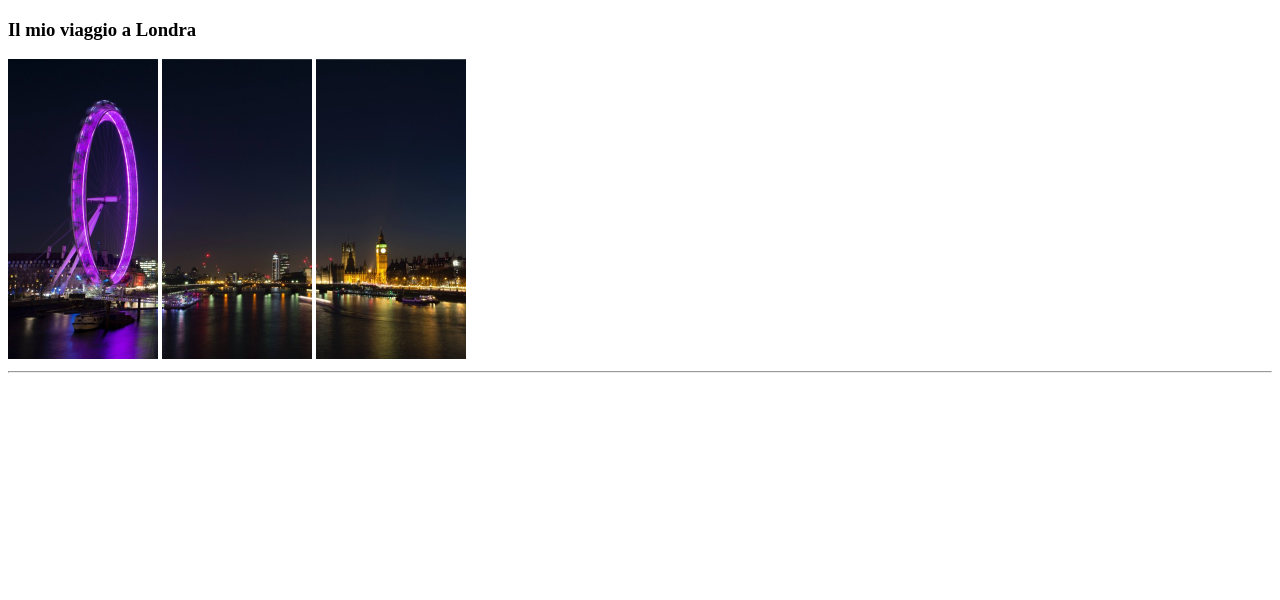
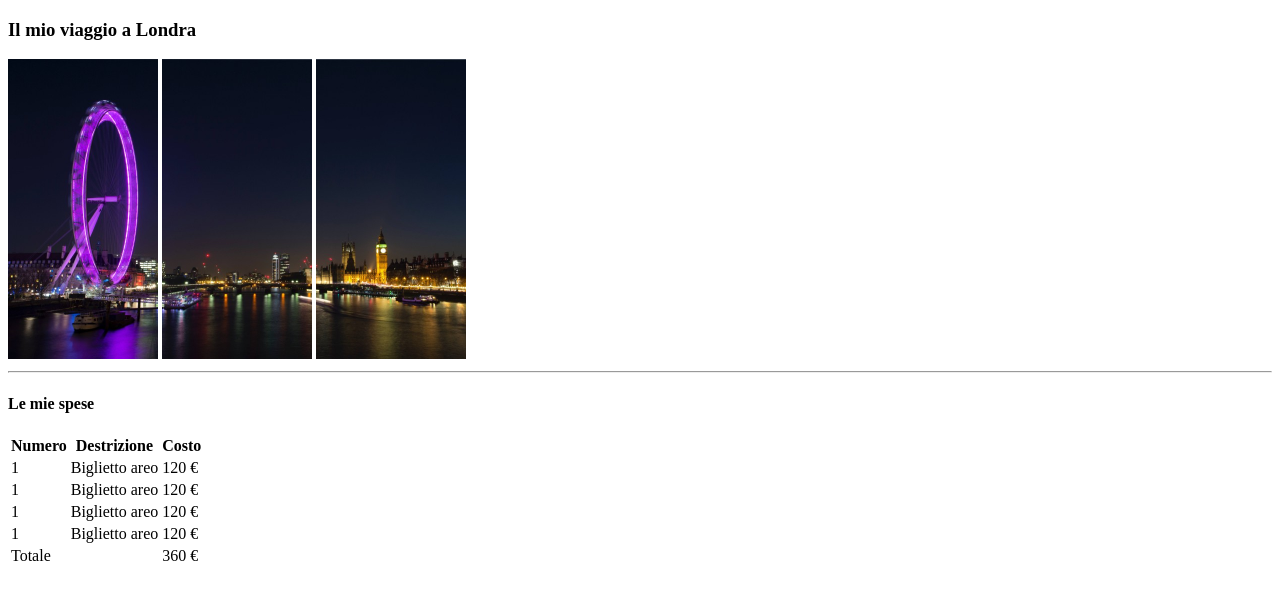
Before and after one commit to CristianUrsino/html-london-trip, a plain HTML site: page index.html in a window 1280 px wide. Drawn offline with Linux system fonts and the light colour scheme.

Commit message:
added header and first section

```diff
--- a/index.html
+++ b/index.html
@@ -17,9 +17,57 @@
     <!-- fine header  -->
 
     <!-- inizio main  -->
+    <main>
+        <!-- primo section  -->
+        <section>
+            <h4>Le mie spese</h4>
+            <table>
+                <!-- campi -->
+                <tr>
+                    <th>Numero</th>
+                    <th>Destrizione</th>
+                    <th>Costo</th>
+                </tr>
+                <!-- tuple -->
+                <tr>
+                    <td>1</td>
+                    <td>Biglietto areo</td>
+                    <td>120	&euro;</td>
+                </tr>
+                <tr>
+                    <td>1</td>
+                    <td>Biglietto areo</td>
+                    <td>120	&euro;</td>
+                </tr>
+                <tr>
+                    <td>1</td>
+                    <td>Biglietto areo</td>
+                    <td>120	&euro;</td>
+                </tr>
+                <tr>
+                    <td>1</td>
+                    <td>Biglietto areo</td>
+                    <td>120	&euro;</td>
+                </tr>
+                <!-- totale -->
+                <tr>
+                    <td>Totale</td>
+                    <td></td>
+                    <td>360	&euro;</td>
+                </tr>
+            </table>
+        </section>
+
+        <!-- secondo section  -->
+        <section>
+
+        </section>
+        <!-- terzo section  -->
+        <section></section>
+    </main>
     <!-- fine main  -->
 
-    <!-- inizio ? -->
-    <!-- fine ? -->
+    <!-- inizio footer -->
+    <!-- fine footer -->
 </body>
 </html>
```
